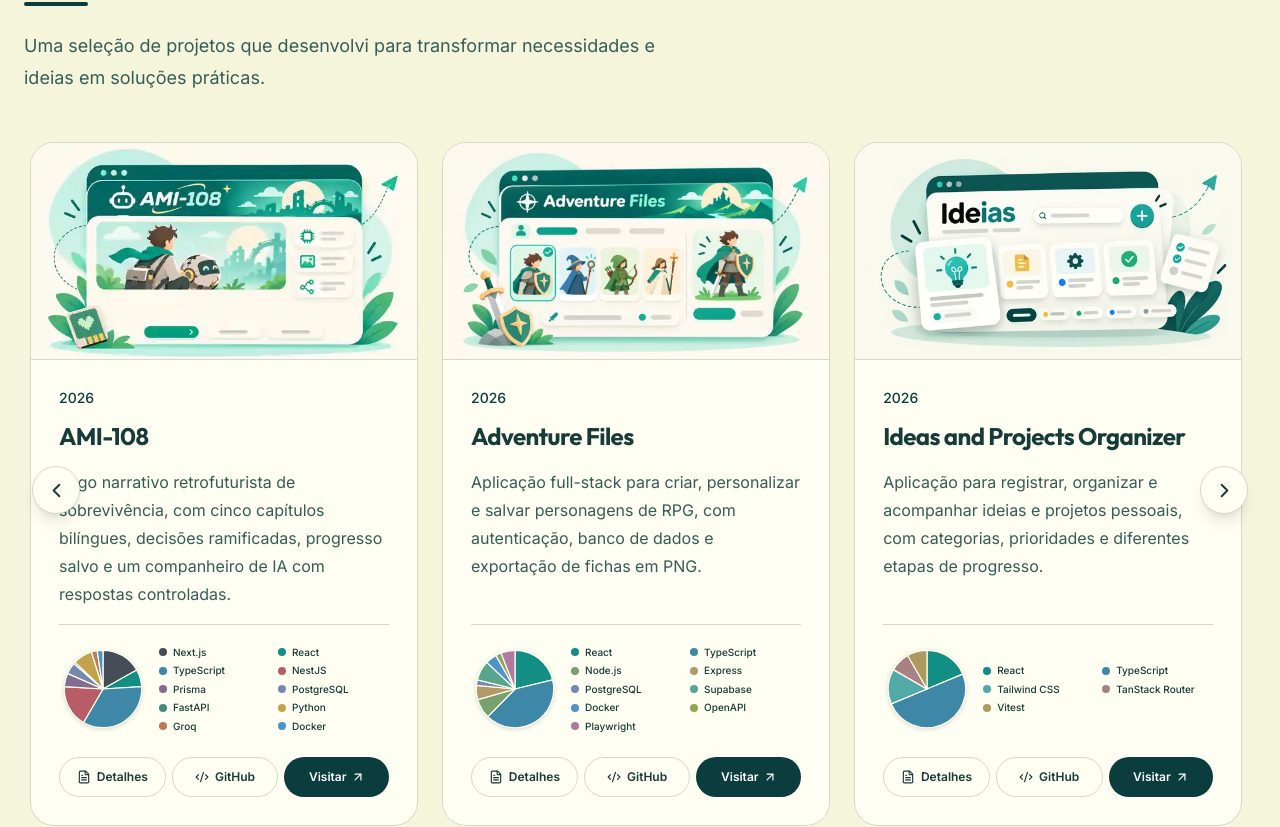
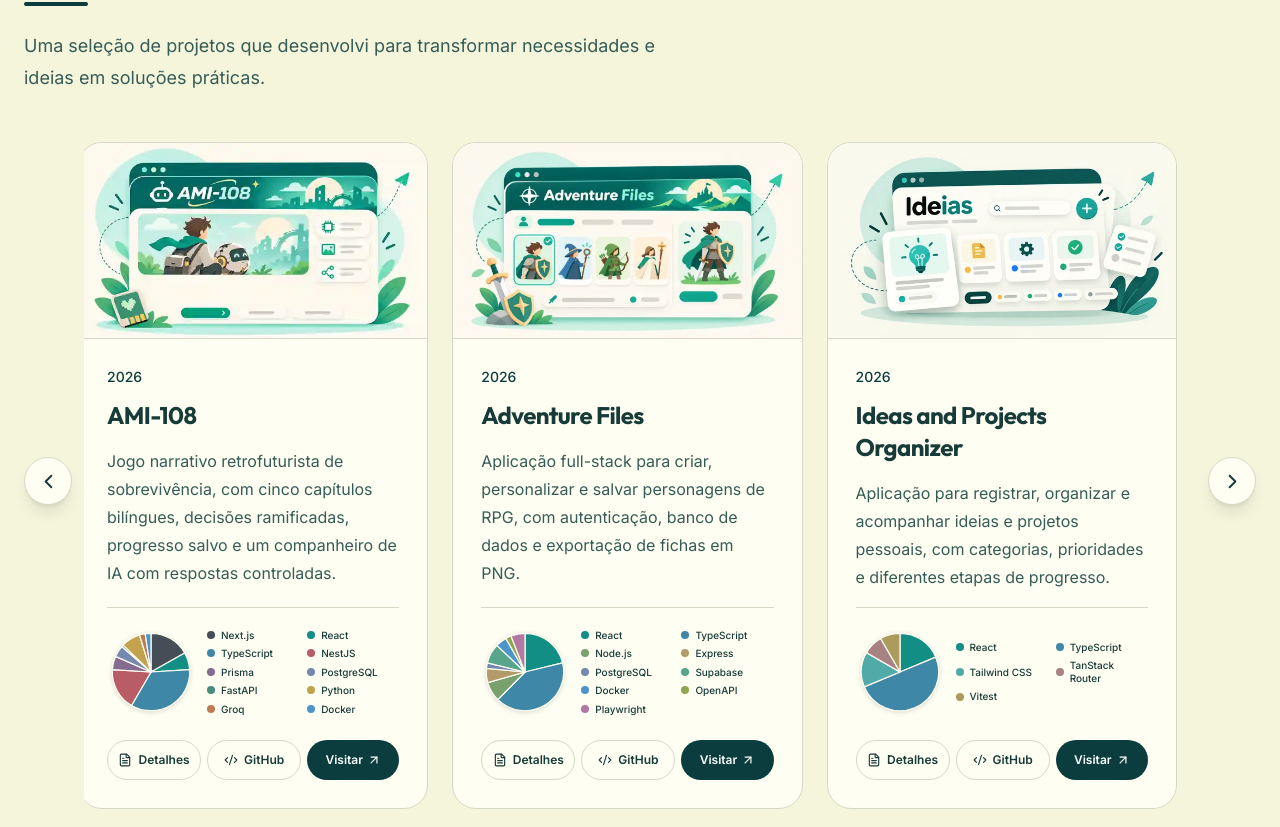
Before and after one commit to AlexandroLeao/developer-portfolio, a React (Vite) app: page / in a window 1280 px wide. Shown: the part 2217-3044 px from the top of the page. Built offline with nearby package versions, Linux system fonts and the light colour scheme.

Commit message:
fix: scroll projects left, place navigation beside cards and polish AMI-108 details

```diff
--- a/src/App.tsx
+++ b/src/App.tsx
@@ -763,7 +763,7 @@ function App() {
   }, [])
 
   // Keep each project card mounted once; wrap its visual position for an infinite
-  // rightward desktop loop without cloning interactive content or duplicate IDs.
+  // leftward desktop loop without cloning interactive content or duplicate IDs.
   function positionDesktopProjects(track: HTMLDivElement, offset: number) {
     const panels = Array.from(track.children) as HTMLElement[]
     if (panels.length < 2) return 0
@@ -786,7 +786,7 @@ function App() {
     return step
   }
 
-  // Slow rightward movement only while the carousel is visible and not being used.
+  // Slow leftward movement only while the carousel is visible and not being used.
   useEffect(() => {
     const track = projectTrackRef.current
     if (!track) return
@@ -834,8 +834,8 @@ function App() {
         projectCarouselManualFrameRef.current === null &&
         !document.querySelector('dialog[open]')
       ) {
-        // 10 pixels/second, always rightward; modulo wrapping avoids bouncing.
-        projectCarouselOffsetRef.current += elapsed * 0.01
+        // 10 pixels/second, always leftward; modulo wrapping avoids bouncing.
+        projectCarouselOffsetRef.current -= elapsed * 0.01
       }
       positionDesktopProjects(track, projectCarouselOffsetRef.current)
     }, 30)
@@ -1294,8 +1294,8 @@ function App() {
               ))}
             </nav>
 
-            <div className="relative">
-              <div className="pointer-events-none absolute inset-y-0 left-2 z-20 hidden items-center lg:flex">
+            <div className="relative lg:grid lg:grid-cols-[3rem_minmax(0,1fr)_3rem] lg:items-center lg:gap-3">
+              <div className="hidden lg:col-start-1 lg:row-start-1 lg:flex lg:items-center lg:justify-center">
                 <button
                   type="button"
                   aria-label={language === 'pt' ? 'Projetos anteriores' : 'Previous projects'}
@@ -1307,7 +1307,7 @@ function App() {
                   <ChevronLeft size={23} aria-hidden="true" />
                 </button>
               </div>
-              <div className="pointer-events-none absolute inset-y-0 right-2 z-20 hidden items-center lg:flex">
+              <div className="hidden lg:col-start-3 lg:row-start-1 lg:flex lg:items-center lg:justify-center">
                 <button
                   type="button"
                   aria-label={language === 'pt' ? 'Próximos projetos' : 'Next projects'}
@@ -1326,7 +1326,7 @@ function App() {
                   projectCarouselPointerRef.current = { x: event.clientX, y: event.clientY }
                 }}
                 onMouseLeave={() => { projectCarouselPointerRef.current = null }}
-                className="grid min-w-0 grid-cols-1 items-stretch gap-6 lg:flex lg:overflow-hidden lg:pb-3 project-desktop-carousel"
+                className="grid min-w-0 grid-cols-1 items-stretch gap-6 lg:col-start-2 lg:row-start-1 lg:flex lg:overflow-hidden lg:pb-3 project-desktop-carousel"
               >
                 {projects.map((project) => (
                   <div
--- a/src/data/projects.ts
+++ b/src/data/projects.ts
@@ -101,16 +101,16 @@ export const projects: Project[] = [
         },
       ],
       architecture: {
-        pt: 'Next.js/React e TypeScript no front-end; API REST NestJS com Prisma e PostgreSQL (Neon); serviço FastAPI/Python com Groq. Publicação na Vercel; Docker Compose apenas para desenvolvimento local.',
-        en: 'Next.js/React and TypeScript frontend; NestJS REST API with Prisma and PostgreSQL (Neon); FastAPI/Python service with Groq. Hosted on Vercel; Docker Compose for local development only.',
+        pt: 'Front-end em Next.js, React e TypeScript. API REST com NestJS, Prisma e PostgreSQL (Neon). Serviço de IA em FastAPI e Python, integrado ao Groq. Publicação na Vercel e Docker Compose apenas no desenvolvimento local.',
+        en: 'Frontend built with Next.js, React, and TypeScript. NestJS REST API with Prisma and PostgreSQL (Neon). AI service using FastAPI and Python, integrated with Groq. Hosted on Vercel, with Docker Compose used only for local development.',
       },
       challenges: {
         pt: 'Manter as escolhas e memórias coerentes ao longo da campanha, com regras determinísticas e IA restrita sem perder a experiência narrativa.',
         en: 'Keep decisions and memories consistent across the campaign, using deterministic rules and constrained AI without losing the narrative experience.',
       },
       practices: {
-        pt: 'Testes automatizados e integração contínua; comandos idempotentes, checkpoints persistidos, validação de respostas de IA e limites diários de uso público.',
-        en: 'Automated tests and continuous integration; idempotent commands, persisted checkpoints, AI-response validation, and daily public usage limits.',
+        pt: 'Testes automatizados e integração contínua, com comandos idempotentes, checkpoints persistidos, validação de respostas de IA e limites diários de uso público.',
+        en: 'Automated tests and continuous integration, with idempotent commands, persisted checkpoints, AI-response validation, and daily public usage limits.',
       },
     },
   },
```
Also changed, not shown: 1 other file (tests, documents, lock files or other folders).
